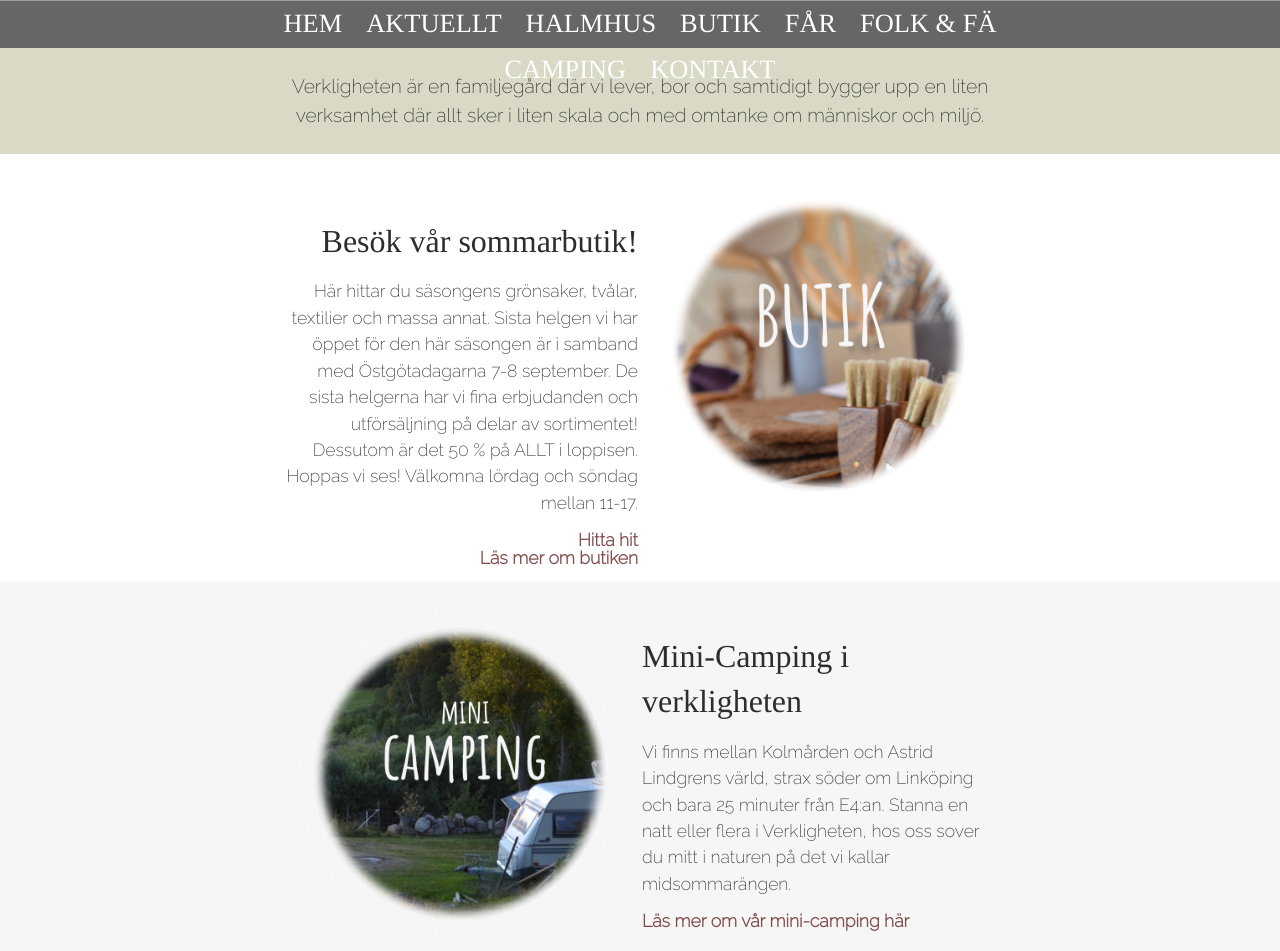
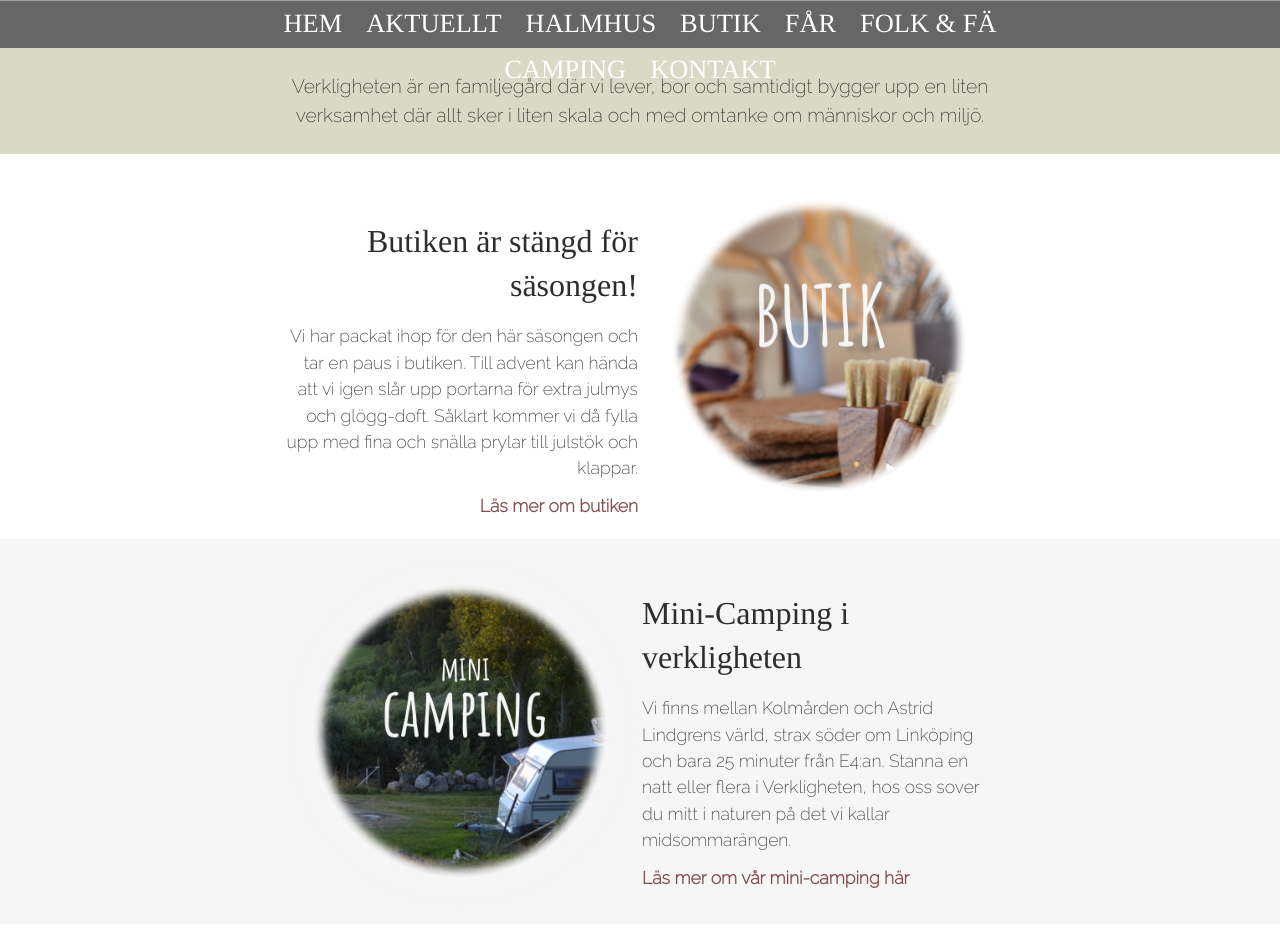
Before and after one commit to lejossan/verkligheten, a PHP site: page / in a window 1280 px wide. Shown: the part 549-1500 px from the top of the page. Run offline with PHP 8.4, Linux system fonts and the light colour scheme; some libraries are stand-ins or nearby versions; some web fonts are replaced; grey boxes are pictures that could not be loaded.

Commit message:
uppdaterat butiktext

```diff
--- a/texts/butik_teaser.php
+++ b/texts/butik_teaser.php
@@ -1,4 +1,14 @@
 <?php
+
+echo '<h2 class="mt" style="margin-top:50px;">Butiken är stängd för säsongen!</h2>';
+
+echo '<p>Vi har packat ihop för den här säsongen och tar en paus i butiken. Till advent kan hända att vi igen slår upp portarna för extra julmys och glögg-doft. Såklart kommer vi då fylla upp med fina och snälla prylar till julstök och klappar.</p>';
+
+echo '<a class="readmore" href="butik.php">Läs mer om butiken</a>';
+?>
+
+
+<!-- <?php
 
 echo '<h2 class="mt" style="margin-top:50px;">Besök vår sommarbutik!</h2>';
 
@@ -8,4 +18,4 @@ echo '<a class="readmore" href="kontakt.php">Hitta hit</a>';
 echo '<br/>';
 echo '<a class="readmore" href="butik.php">Läs mer om butiken</a>';
 
-?>
+?> -->
```
